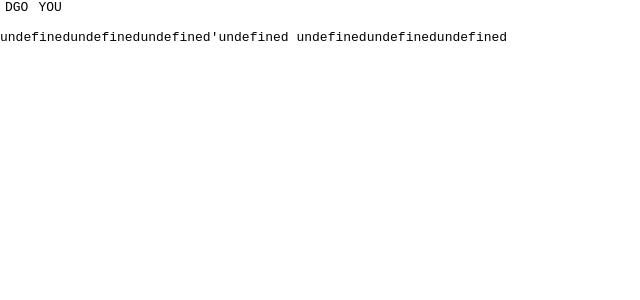
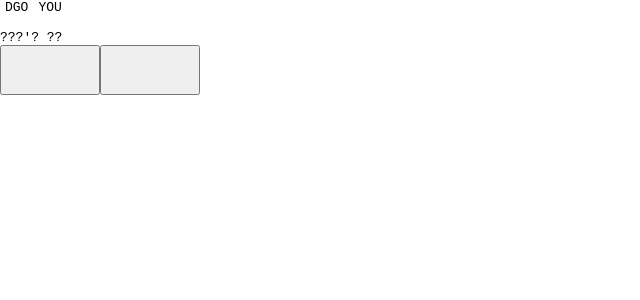
Before and after one commit to mferlo/trigrams, a React (Create React App) app: page / in a window 1280 px wide. Shown: the top 300 px of the page, without its empty margins (0-640 px from the left). Built offline with nearby package versions, Linux system fonts and the light colour scheme.

Commit message:
General refactor. Logic appears to work

```diff
--- a/src/App.js
+++ b/src/App.js
@@ -1,105 +1,115 @@
 import React, { Component } from 'react';
 
 // TODO:
-//  * write "assigned" logic, by faking it with a hard-coded button
-//  * write "unassign" logic, ditto
-//  Then, give it a UI
+//  Give it a UI
 //  * make click handler for the trigrams, which makes them "activated"
 //  * make click handler for the pattern, which will consume the "activated"
 //  * make click handler for trigrams that are in the pattern
 //  * do something with graphics to indicate state & valid drop zones
 //  Then, iterate on it
-//  * less shitty input method
-//  * word suggest (literally all combos, and dictionary)
+//  * way to input the puzzle data on the page itself
+//  * word suggest (literally all combos, then dictionary)
+//    * need to make pattern aware of the concept of a word
 //  * drag and drop
 
-class T {
-  // "pattern" is array of strings. If string is "",
-  // it is a placeholder, otherwise a literal.
-  // "trigrams" is array of strings.
-  static create(pattern, trigrams) {
-    let p = [];
-    let trigramIndex = 0; // [0, 0, 0, 1, 1, 1, 2, ...]
-    let trigramCount = 0;
-    for (let i = 0; i <= pattern.length; i++) {
-      if (pattern[i]) {
-        p[i] = { isLiteral: true, value: pattern[i] };
+class Trigram {
+  constructor(letters) {
+    this.letters = letters;
+    this.assignedTo = null;
+  }
+}
+
+class PatternTrigram {
+  constructor(pattern) {
+    this.pattern = pattern;
+    this.assignedTrigram = null;
+  }
+
+  getText() {
+    let result = "";
+    let replacementLetters = this.assignedTrigram || "???";
+    let replacementIndex = 0;
+
+    for (let i = 0; i < this.pattern.length; i++) {
+      if (this.pattern[i] === "") {
+        result += replacementLetters.charAt(replacementIndex);
+        replacementIndex++;
       } else {
-        p[i] = { isLiteral: false,
-                 trigramIndex,
-                 internalTrigramIndex: trigramCount };
-        trigramCount += 1;
-        if (trigramCount === 3) {
-          trigramIndex += 1;
-          trigramCount = 0;
-        }
+        result += this.pattern[i];
       }
     }
+    return result;
+  }
+}
 
+class Pattern {
+  constructor(pattern) { // Is expected to be an array of strings
+    let patternTrigrams = [];
+
+    // TODO: Make each letter of PatternTrigram aware of which word it belongs to
+    let startIndex = 0;
+
+    do {
+      let endIndex = startIndex;
+      let placeholderCount = 0;
+
+      while (placeholderCount < 3 && endIndex < pattern.length) {
+        if (!pattern[endIndex]) { // It's a placeholder
+          placeholderCount += 1;
+        }
+        endIndex += 1;
+      }
+
+      patternTrigrams.push(new PatternTrigram(pattern.slice(startIndex, endIndex)));
+
+      startIndex = endIndex;
+    } while (startIndex < pattern.length)
+
+    this.patternTrigrams = patternTrigrams;
+  }
+}
+
+
+class T {
+  static create(pattern, trigrams) {
     return {
-      pattern: p,
-      trigrams: trigrams.map(
-        (t, i) => { return { value: t, index: i, mappedTo: null }; }),
+      pattern: new Pattern(pattern),
+      trigrams: trigrams.map(t => new Trigram(t))
     };
   }
 
-  static getMappings(state) {
-    const result = [];
-    state.trigrams.forEach(
-      t => { if (t.mappedTo !== null) { result[t.mappedTo] = t.value; } });
-    return result;
-  }
-
-  static maybeGetMappedChar(state, trigramIndex, internalTrigramIndex) {
-
-  }
-
-  static assign(state, trigram, patternIndex) {
-    if (trigram.assigned) {
+  static assign(state, trigramText, i) {
+    const trigramToAssign = state.trigrams.findIndex(t => t.letters === trigramText && t.assignedTo === null);
+    if (trigramToAssign === -1) {
       return state;
     }
 
+    state.trigrams[trigramToAssign].assignedTo = i;
+    state.pattern.patternTrigrams[i].assignedTrigram = trigramText;
 
+    return state;
   }
 
-  static getText(state) {
-    let text = "";
-    let i = 0;
-    let ii = 0;
-    for (let p of state.pattern) {
-      if (p.isLiteral) {
-        text += p.value;
-      } else {
-        text += T.maybeGetMappedChar(state, i, ii);
-        ii += 1;
-        if (ii === 3) {
-          ii = 0;
-          i += 1;
-        }
-      }
+  static unassign(state, i) {
+    const trigramToUnassign = state.trigrams.findIndex(t => t.assignedTo === i);
+    if (trigramToUnassign === -1) {
+      return state;
     }
-    return text;
+
+    state.trigrams[trigramToUnassign].assignedTo = null;
+    state.pattern.patternTrigrams[i].assignedTrigram = null;
+
+    return state;
   }
 }
 
-class Trigram extends Component {
+class TrigramDisplay extends Component {
   render() {
     const className = this.props.assigned ? " assigned" : "";
     return (
-      <span className={"trigram " + className}>
-        {this.props.value}
+      <span className={"trigram" + className}>
+        {this.props.letters}
       </span>);
-  }
-}
-
-class Trigrams extends Component {
-
-  render() {
-    const makeKey = t => `${t.index}-${t.value}-${t.assigned}`;
-    return (
-      <div className="trigrams">
-        {this.props.trigrams.map(t => <Trigram key={makeKey(t)} {...t} />)}
-      </div>);
   }
 }
 
@@ -111,16 +121,44 @@ class App extends Component {
       ["", "", "", "'", "", " ", "", ""],
       [ "DGO", "YOU" ]
     );
+
+    console.log(this.state);
+  }
+
+  renderTrigram(t) {
+    const key = `${t.letters}-${t.assignedTo}`;
+    return <TrigramDisplay key={key} letters={t.letters} assigned={t.assignedTo !== null} />;
+  }
+
+  renderTrigrams() {
+    return (<div>
+      {this.state.trigrams.map(t => this.renderTrigram(t))}
+    </div>);
+  }
+
+  renderPattern() {
+    return this.state.pattern.patternTrigrams.map(
+      (t, i) => <span key={t+i} className={"pattern " + i}>{t.getText()}</span>);
+  }
+
+  assign() {
+    this.setState(oldState => T.assign(oldState, "YOU", 0));
+  }
+
+  unassign() {
+    this.setState(oldState => T.unassign(oldState, 0));
   }
 
   render() {
-    const text = T.getText(this.state);
 
     return (
       <div>
-        <Trigrams trigrams={this.state.trigrams} />
+        {this.renderTrigrams()}
         <br />
-        {text}
+        {this.renderPattern()}
+        <br />
+        <button style={{width:"100px", height:"50px"}} onClick={e => this.assign()} />
+        <button style={{width:"100px", height:"50px"}} onClick={e => this.unassign()} />
       </div>
     );
   }
--- a/src/index.css
+++ b/src/index.css
@@ -7,3 +7,7 @@ body {
 .trigram {
   margin: 5px;
 }
+
+.trigram.assigned {
+  background-color: gray;
+}
```
